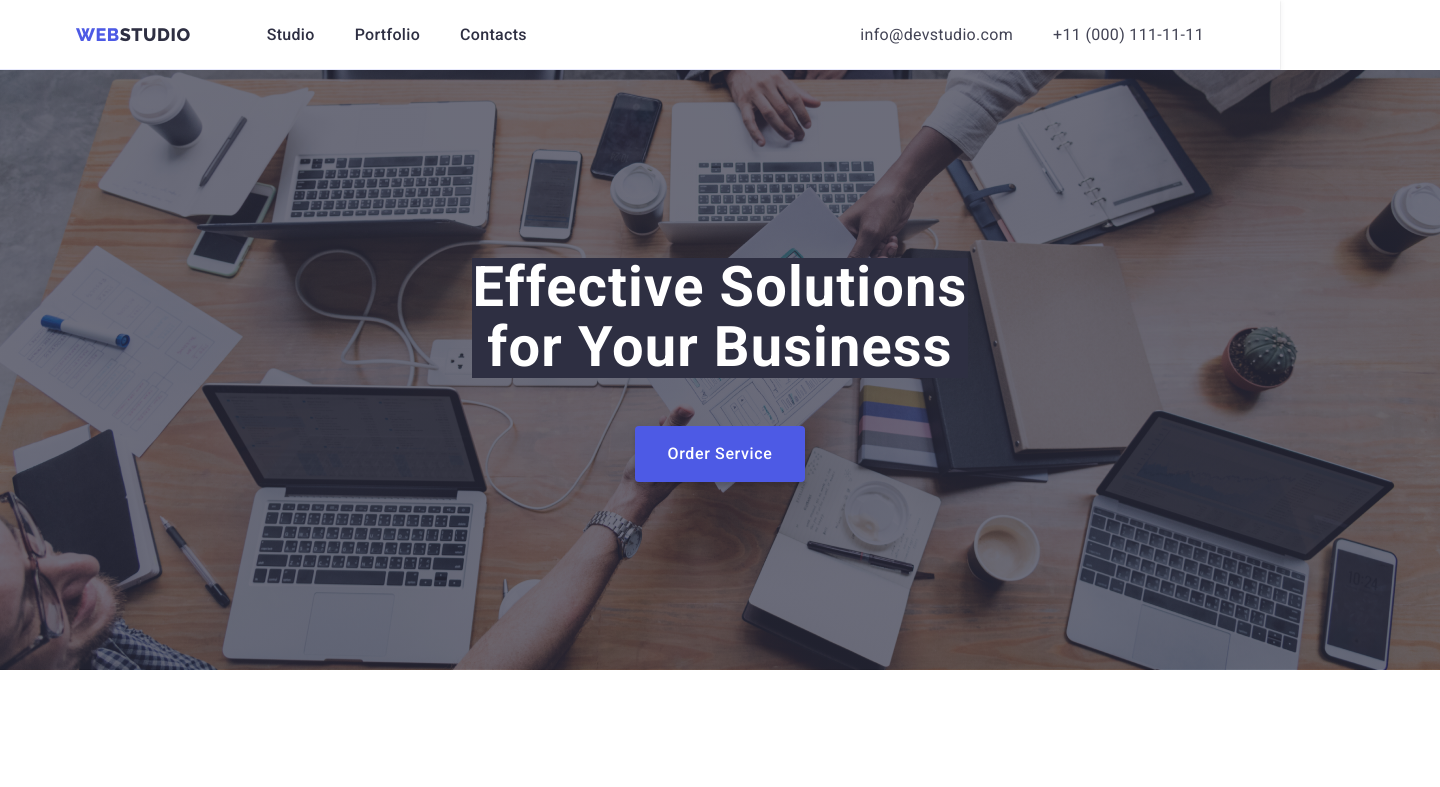
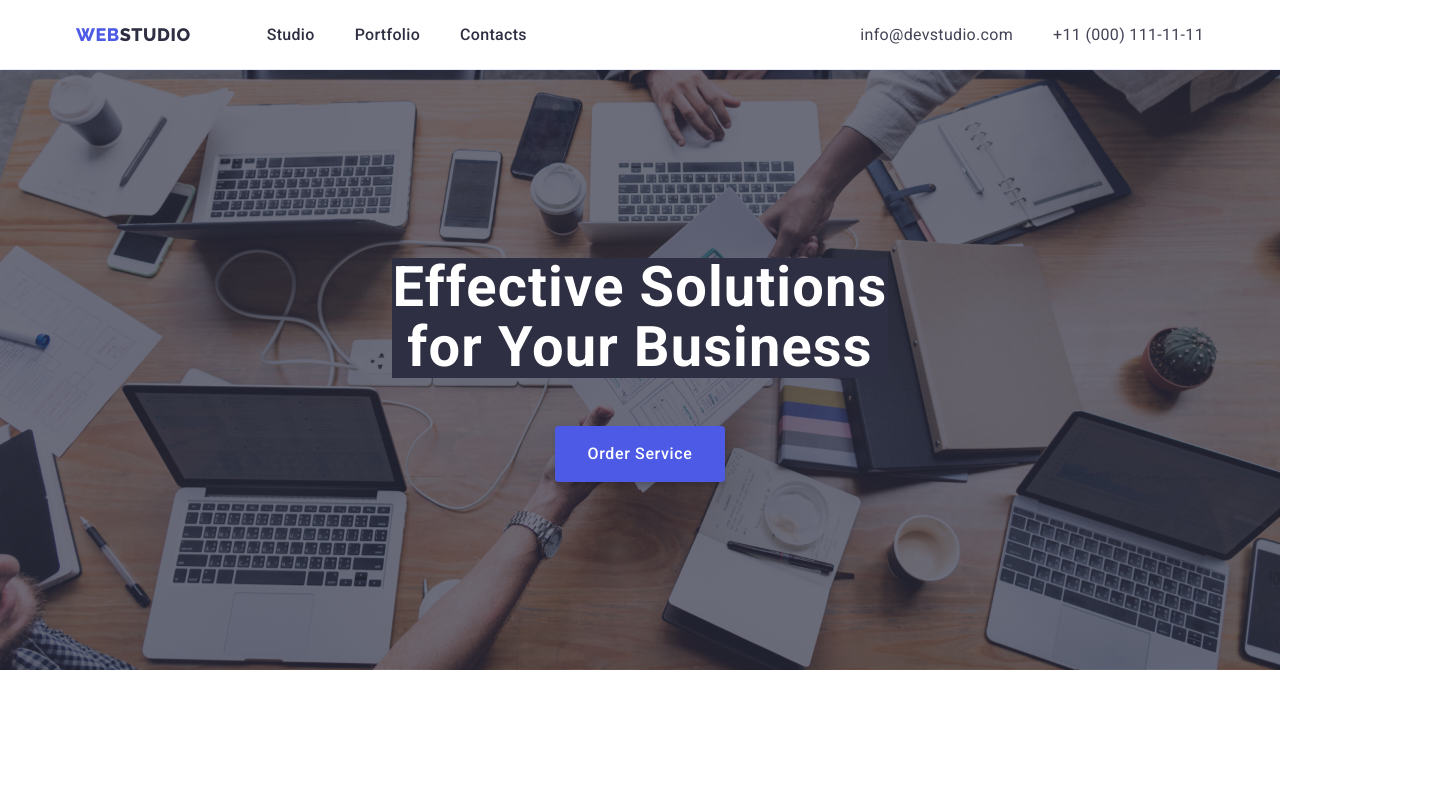
Before and after one commit to ViktoriaSharova/goit-markup-hw-04, a plain HTML site: page index.html in a window 1280 px wide. Shown: the top 787 px of the page, 1440 px wide, since content can reach past the window. Drawn offline with nearby package versions, Linux system fonts and the light colour scheme.

Commit message:
correct width

```diff
--- a/css/styles.css
+++ b/css/styles.css
@@ -151,7 +151,8 @@ img {
     background-repeat: no-repeat;
     background-position: center;
     background-size: cover;
-    min-width: 1440px;
+    max-width: 1440px;
+    margin: 0 auto;
 }
 
 .btn {
@@ -526,7 +527,7 @@ img {
 .footer-social {
     display: flex;
     gap: 16px;
-
+    width: 100%;
 }
 
 .footer-social-link {
```
